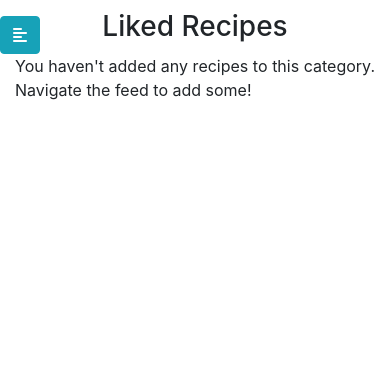
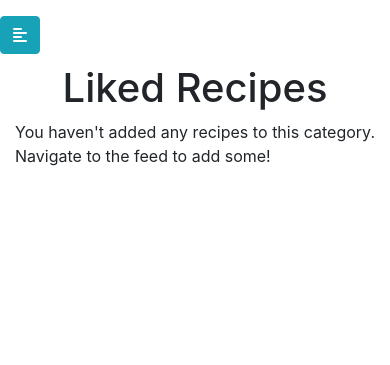
Before and after one commit to ocassidydev/chef-mate, a Django app: page /user_likes/ in a window 390 px wide. Shown: the part 56-421 px from the top of the page. Run offline with Django 3.2, Linux system fonts and the light colour scheme; the visitor is signed in with stand-in values (Sample User, id 1); data that the repository does not hold is empty.

Commit message:
Add improved responsivity to main page

```diff
--- a/static/css/style.css
+++ b/static/css/style.css
@@ -50,6 +50,10 @@ header {
     padding: 1rem;
     text-align: center;
     height: 56px;
+}
+
+.header-nav-collapse {
+    background-color: #8BC34A;
 }
 
 .navbar {
@@ -167,3 +171,16 @@ footer {
     text-align: center;
     position: relative;
 }
+
+/* Media queries */
+@media (max-width: 600px) {
+    .page-title {
+        margin-top: 4rem;
+    }
+}
+
+@media (max-width: 370px ) {
+    .card {
+        margin: 20px 0.5rem;
+    }
+}
--- a/templates/base.html
+++ b/templates/base.html
@@ -36,7 +36,7 @@
                 aria-controls="navbarSupportedContent" aria-expanded="false" aria-label="Toggle navigation">
                 <span class="navbar-toggler-icon"></span>
             </button>
-            <div class="collapse navbar-collapse" id="navbarSupportedContent">
+            <div class="collapse navbar-collapse header-nav-collapse" id="navbarSupportedContent">
                 <ul class="navbar-nav justify-content-end">
                     {% if not user.is_authenticated %}
                     <li class="nav-item">
--- a/templates/index.html
+++ b/templates/index.html
@@ -2,7 +2,7 @@
 
 {% block content %}
 
-<h3 class="text-center">{{ title }}</h3>
+<h1 class="text-center page-title">{{ title }}</h3>
 {% if location == 'home' or location == 'view_submitted' and user.is_authenticated %}
     <a href="{% url 'submit_recipe' %}"><button class="btn btn-success my-2 my-sm-0 position-fixed btn-submit">Submit New Recipe</button></a>
 {% endif %}
@@ -21,9 +21,9 @@
                 <div class="row">
                     <div class="col">
                         <div class="clearfix">
-                            <img src="{{ recipe.featured_image.url }}" class="col-3 w-100 rounded float-left">
+                            <img src="{{ recipe.featured_image.url }}" class="col-xs-8 col-sm-6 col-md-5 col-lg-4 col-xl-3 mx-xs-auto w-100 rounded float-left">
                             <div class="d-inline">
-                                <h1 class="recipe-title">
+                                <h2 class="recipe-title">
                                     {{ recipe.title }}
                                 </h1>
                                 {% if recipe.status == 0 %}
@@ -91,9 +91,9 @@
     {% elif title == 'Liked' %}
     <p>You haven't liked any recipes yet! Click on the like button in the feed to do so.</p>
     {% elif title == 'My Submitted Recipes' %}
-    <p>You haven't submitted recipes yet! Add some with the button above</p>
+    <p>You haven't submitted recipes yet! Add some with the button above.</p>
     {% else %}
-    <p>You haven't added any recipes to this category. Navigate the feed to add some!</p>
+    <p>You haven't added any recipes to this category. Navigate to the feed to add some!</p>
     {% endif %}
 {% endfor %}
 {% if is_paginated %}
--- a/templates/main_base.html
+++ b/templates/main_base.html
@@ -60,7 +60,7 @@
     </div>
 </div>
 
-<div class="{% if user.is_authenticated %} col-md-8 offset-md-3 offset-lg-2 {% else %} col-lg-6 mx-auto {% endif %}" id="main">
+<div class="col-xs-12 col-sm-10 col-md-8 mx-auto mr-md-5 mx-lg-auto" id="main">
     {% block content %}
     {% endblock %}
 </div>
```
